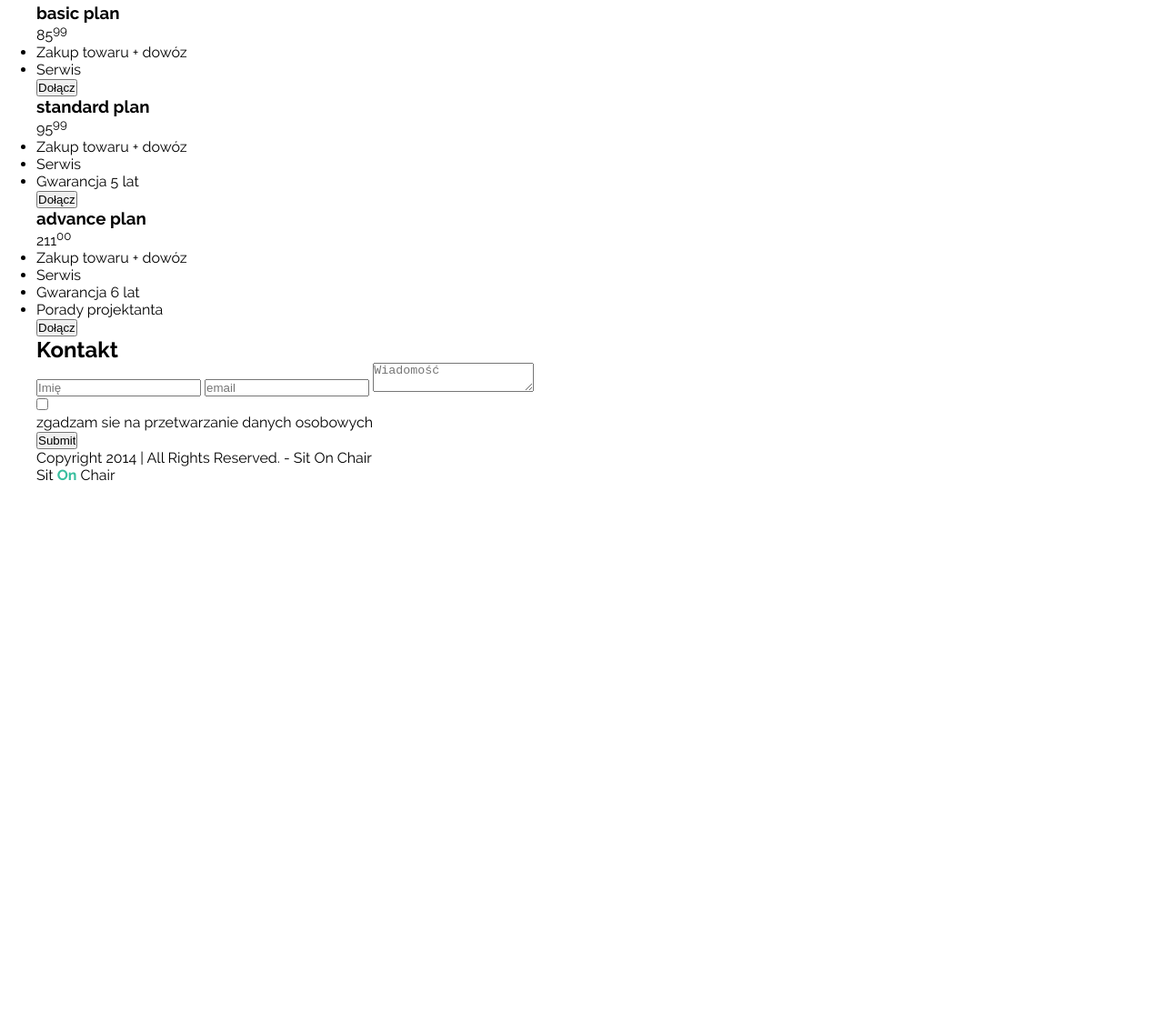
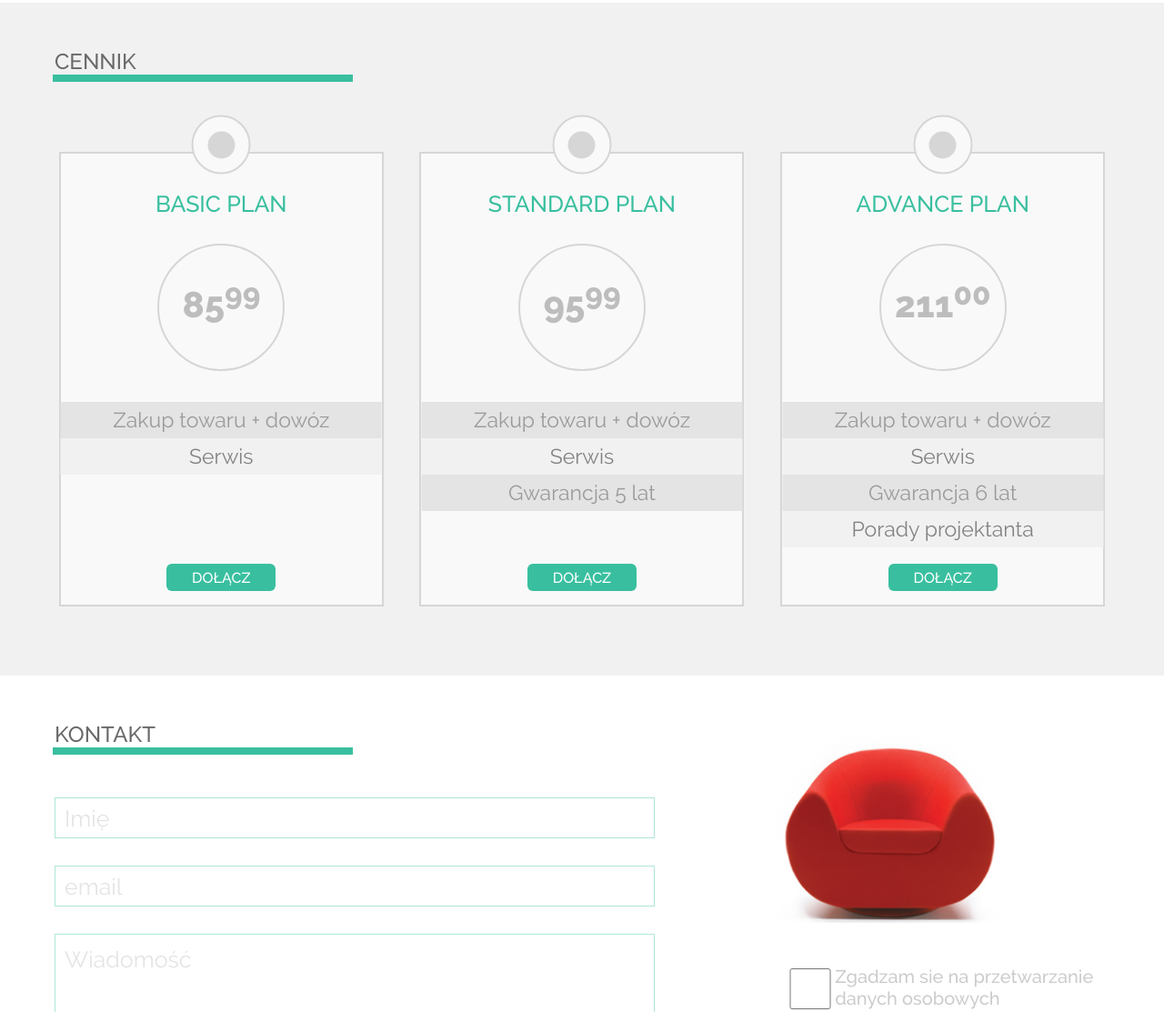
Before and after one commit to wywioltomasz/sit_on_chair, a plain HTML site: page index.html in a window 1280 px wide. Shown: the part 907-2020 px from the top of the page at 91% size. Before the commit the page ends 1439 px from the top, so only its background shows below. Drawn offline with Linux system fonts and the light colour scheme.

Commit message:
almost done

```diff
--- a/css/style.css
+++ b/css/style.css
@@ -2,9 +2,6 @@
     margin: 0;
     padding: 0;
     box-sizing: border-box;
-}
-
-body {
     font-family: Raleway, Arial, sans-serif;
 }
 
@@ -126,6 +123,7 @@ header ul li a {
     background-color: #39BF9F;
     color: white;
     font-size: 20px;
+    font-weight: 600;
     text-transform: uppercase;
     border: none;
 }
@@ -212,15 +210,292 @@ header ul li a {
 
 .small-box .green_underline {
     width: 140px;
-    height: 7px;
+    height: 6px;
     background-color: #39BF9F;
     position: absolute;
     left: 5%;
 }
 .medium-box .green_underline {
-    width: 130px;
-    height: 7px;
+    width: 140px;
+    height: 6px;
     background-color: #39BF9F;
     position: absolute;
     left: 25px;
 }
+
+/*
+    C
+     E
+      N
+       N
+        I
+         K
+ */
+
+.price {
+    background-color: #f1f1f1;
+}
+
+.price .main_width {
+    height: 740px;
+}
+
+.price__boxy {
+    display: flex;
+    justify-content: space-around;
+    margin-top: 100px;
+}
+
+.price h2 {
+    padding-top: 50px;
+    padding-left: 20px;
+    text-transform: uppercase;
+    font-weight: 500;
+    color: dimgray;
+}
+.price_title {
+    position: relative;
+}
+.price .green_underline{
+    width: 330px;
+    height: 8px;
+    background-color: #39BF9F;
+    position: absolute;
+    left: 18px;
+}
+
+.price__boxy {
+    display: flex;
+    justify-content: space-around;
+    margin: 60px 5px;
+}
+.big_box {
+    height: 500px;
+    width: 30%;
+    border: 2px solid #d6d6d6;
+    text-align: center;
+    position: relative;
+    background-color: #f9f9f9;
+    margin-top: 25px;
+}
+
+.big_box h3{
+    text-transform: uppercase;
+    font-size: 25px;
+    font-weight: 500;
+    margin-top: 40px;
+    color: #39BF9F;
+}
+
+.price_circle{
+    width: 140px;
+    height: 140px;
+    border: 2px solid #d6d6d6;
+    border-radius: 50%;
+    position: absolute;
+    left: 50%;
+    transform: translate(-50%);
+    top: 20%
+}
+.pricecon {
+    position: absolute;
+    transform: translate(-50%);
+    left: 50%;
+    top: 25%;
+    font-size: 40px;
+    font-weight: 800;
+    color: #bcbdbc;
+}
+
+.big_box ul {
+    list-style: none;
+    position: absolute;
+    transform: translate(-50%);
+    width: 100%;
+    top: 55%;
+    left: 50%;
+}
+.big_box button {
+    position: absolute;
+    bottom: 3%;
+    transform: translate(-50%);
+    left: 50%;
+    background-color: #39BF9F;
+    border-radius: 6px;
+    border: none;
+    width: 120px;
+    height: 30px;
+    color: white;
+    font-weight: 500;
+    text-transform: uppercase;
+    font-size: 16px;
+}
+.big_box ul li:nth-of-type(2n){
+    width: 100%;
+    height: 40px;
+    background-color: #f1f1f1;
+    line-height: 40px;
+    color: #838383;
+    font-size: 23px;
+}
+
+.big_box ul li:nth-of-type(2n + 1){
+    width: 100%;
+    height: 40px;
+    background-color: #e4e4e4;
+    line-height: 40px;
+    color: #9b9b9b;
+    font-size: 23px;
+}
+.big_circle {
+    position: absolute;
+    width: 65px;
+    height: 65px;
+    border-radius: 50%;
+    border: 2px solid #d6d6d6;
+    background-color: #f9f9f9;
+    transform: translate(-50%, -50%);
+    top: -2%;
+    left: 50%;
+
+}
+.small_circle {
+    position: absolute;
+    width: 30px;
+    height: 30px;
+    border-radius: 50%;
+    background-color: #d6d6d6;
+    transform: translate(-50%, -50%);
+    top: 50%;
+    left: 50%;
+}
+
+.big_box:hover, .big_box:hover .big_circle{
+    background-color: #39BF9F;
+    border: 2px solid #39BF9F;
+}
+.big_box:hover button{
+    background-color: white;
+    color: #39BF9F;
+}
+.big_box:hover h3 {
+    color: white;
+}
+.big_box:hover .price_circle, .big_box:hover .pricecon, .big_box:hover .small_circle{
+    color: #39BF9F;
+    background-color: white;
+    border: none;
+}
+
+.big_box:hover ul li:nth-of-type(2n + 1) {
+    width: 100%;
+    height: 40px;
+    background-color: #f1f1f1;
+    line-height: 40px;
+    color: #838383;
+    font-size: 23px;
+}
+.big_box:hover ul li:nth-of-type(2n) {
+    width: 100%;
+    height: 40px;
+    background-color: #e4e4e4;
+    line-height: 40px;
+    color: #9b9b9b;
+    font-size: 23px;
+}
+
+/*
+    F
+     O
+      R
+       M
+        A
+ */
+form {
+    display: flex;
+    justify-content: space-between;
+    height: 500px;
+}
+
+.form h2 {
+    padding-top: 50px;
+    padding-left: 20px;
+    text-transform: uppercase;
+    font-weight: 500;
+    color: dimgray;
+}
+
+.form_title {
+    position: relative;
+}
+.form_title .green_underline {
+    width: 330px;
+    height: 8px;
+    background-color: #39BF9F;
+    position: absolute;
+    left: 18px;
+}
+
+.form_content {
+    width: 55%;
+    margin-top: 25px;
+}
+form input, form textarea {
+    display: block;
+    margin-top: 30px;
+    margin-left: 20px;
+    width: 100%;
+    height: 45px;
+    border: 1px solid rgba(57, 191, 159, 0.4);
+    font-size: 25px;
+    padding-left: 10px;
+}
+form textarea {
+    padding-top: 12px;
+    height: 180px;
+    resize: none;
+}
+::placeholder {
+    color: #e4e4e4;
+}
+.form_right {
+    width: 33%;
+    position: relative;
+}
+
+.form_image {
+    background-image: url("../images/red_chair.png");
+    width: 270px;
+    height: 270px;
+    background-size: contain;
+    background-position: center;
+    position: relative;
+    background-repeat: no-repeat;
+    bottom: 10%;
+}
+
+.checkbox {
+    display: flex;
+    justify-content: space-around;
+    margin-top: -30px;
+    font-size: 20px;
+    color: #cccccc;
+    font-weight: 500;
+
+
+}
+.checkbox input{
+    width: 20%;
+    margin-top: 3px;
+}
+
+.form_right input[type=submit] {
+    background-color: #39BF9F;
+    text-transform: uppercase;
+    font-size: 23px;
+    color: white;
+    font-weight: 700;
+    width: 300px;
+    height: 50px;
+    border-radius: 7px;
+}
--- a/index.html
+++ b/index.html
@@ -65,18 +65,22 @@
 </section>
 
 <!-- CENNIK -->
-<section class="grey-background">
+<section class='price'>
 
   <div class="main_width">
-
+    <div class="price_title">
+    <h2>Cennik</h2>
+    <span class="green_underline"></span>
+    </div>
     <!-- element z ceną 1-->
+    <div class="price__boxy">
     <div class="big_box">
       <div class="big_circle">
         <div class="small_circle"></div>
       </div>
       <h3>basic plan</h3>
       <div class="price_circle">
-        <p class="price">85<sup>99</sup></p> <!-- tu będzie :after dla "pln/msc" -->
+        <p class="pricecon">85<sup>99</sup></p> <!-- tu będzie :after dla "pln/msc" -->
       </div>
       <ul>
         <li>Zakup towaru + dowóz</li>
@@ -92,7 +96,7 @@
       </div>
       <h3>standard plan</h3>
       <div class="price_circle">
-        <p class="price">95<sup>99</sup></p> <!-- tu będzie :after dla "pln/msc" -->
+        <p class="pricecon">95<sup>99</sup></p> <!-- tu będzie :after dla "pln/msc" -->
       </div>
       <ul>
         <li>Zakup towaru + dowóz</li>
@@ -109,7 +113,7 @@
       </div>
       <h3>advance plan</h3>
       <div class="price_circle">
-        <p class="price">211<sup>00</sup></p> <!-- tu będzie :after dla "pln/msc" -->
+        <p class="pricecon">211<sup>00</sup></p> <!-- tu będzie :after dla "pln/msc" -->
       </div>
       <ul>
         <li>Zakup towaru + dowóz</li>
@@ -119,29 +123,33 @@
       </ul>
       <button>Dołącz</button>
     </div>
+    </div>
   </div>
 </section>
 
 <!-- FORMA -->
-<section class="main_width">
+<section class="form">
+  <div class="main_width">
+   <div class="form_title">
   <h2>Kontakt</h2>
   <span class="green_underline"></span>
+   </div>
   <form>
-    <div>
+    <div class="form_content">
       <input type="text" placeholder="Imię">
       <input type="email" placeholder="email">
       <textarea placeholder="Wiadomość"></textarea>
     </div>
-    <div>
-      <div></div> <!-- tu będzie obrazek (background: url())-->
-      <label>
-        <input type="checkbox">
-        <p>zgadzam sie na przetwarzanie danych osobowych</p>
-      </label>
-      <input type="submit">
+    <div class="form_right">
+      <div class="form_image"></div> <!-- tu będzie obrazek (background: url())-->
+      <div class="checkbox">
+        <input type="checkbox" id="agree">
+        <label for="agree">Zgadzam sie na przetwarzanie danych osobowych
+      </div>
+      <input type="submit" value="Wyślij">
     </div>
-
   </form>
+  </div>
 </section>
 
 <!-- FOOTER -->
```
